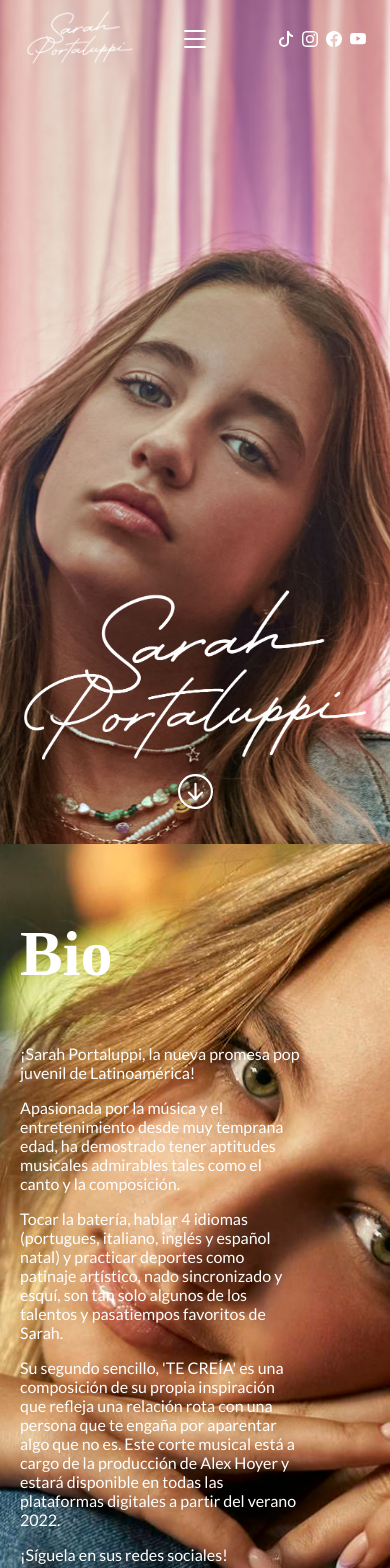
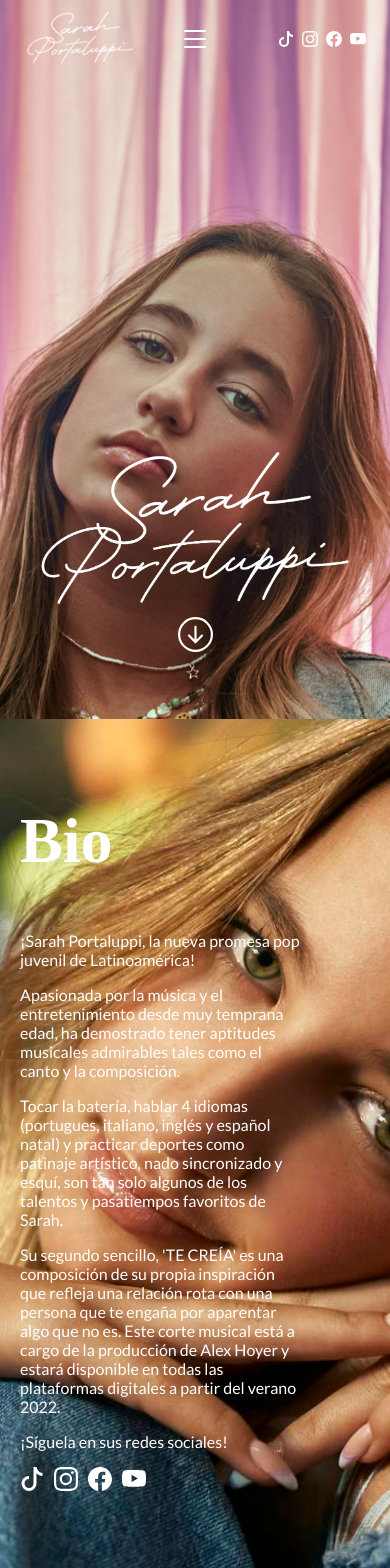
Before and after one commit to yira-gallardo/Sarah-P, a Next.js app: page / in a window 390 px wide. Shown: the top 1568 px of the page. Built offline with nearby package versions, Linux system fonts and the light colour scheme; a web font is replaced by a local one.

Commit message:
Fix parallax mobile

```diff
--- a/pages/index.js
+++ b/pages/index.js
@@ -181,11 +181,7 @@ export default function Home() {
             </div>
           </div>
         )}
-        <Parallax
-          bgImage={image1}
-          strength={300}
-          disabled={{ maxWidth: "1000px" }}
-        >
+        <Parallax bgImage={image1} strength={300}>
           <header className={styles.header} id="header">
             <motion.div
               initial={{ opacity: 0 }}
@@ -505,10 +501,10 @@ export default function Home() {
           </section>
         </Parallax>
         <Parallax bgImage={image4} strength={200}>
-          <footer className={styles.contacto} id="contacto">
+          <footer className={styles.contacto}>
             <div className={styles.content}>
               <div className="container">
-                <div className={styles.heading}>
+                <div className={styles.heading} id="contacto">
                   <h2>Contacto</h2>
                 </div>
                 <div className={styles.contactoBox}>
--- a/styles/Home.module.css
+++ b/styles/Home.module.css
@@ -396,4 +396,64 @@
   .contacto .icons {
     margin-bottom: 20px;
   }
+  .header {
+    display: block;
+    height: auto;
+    min-height: auto;
+    padding: 28em 20px 2em 20px;
+  }
+  .bio {
+    display: block;
+    height: auto;
+    min-height: auto;
+    padding: 2em 20px 2em 20px;
+  }
+  .music {
+    display: block;
+    height: auto;
+    min-height: auto;
+    padding: 2em 0 2em 0;
+  }
+  .music .musicBox .right {
+    width: 100%;
+  }
+  .music .musicBox .iconsMobile {
+    margin-bottom: 20px;
+  }
+  .music .musicBox {
+    display: block;
+    height: auto;
+    min-height: auto;
+    margin: auto;
+    padding: 2em 20px 2em 20px;
+    text-align: center;
+  }
+  .music h2 {
+    padding: 0;
+    margin: 0;
+  }
+  .videos {
+    display: block;
+    height: auto;
+    min-height: auto;
+    margin: auto;
+    padding: 2em 20px 2em 20px;
+    text-align: center;
+  }
+  .videos .videosBox {
+    display: block;
+    height: auto;
+    min-height: auto;
+    margin: auto;
+    padding: 2em 20px 2em 20px;
+    text-align: center;
+  }
+  .contacto {
+    display: block;
+    height: auto;
+    min-height: auto;
+    margin: auto;
+    padding: 16em 0 0 0;
+    text-align: center;
+  }
 }
```
